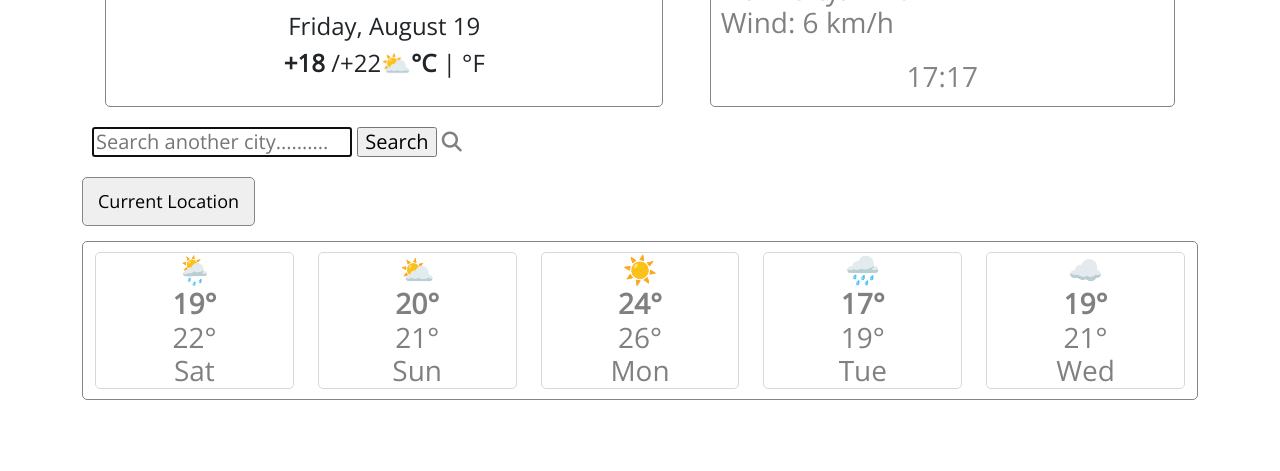
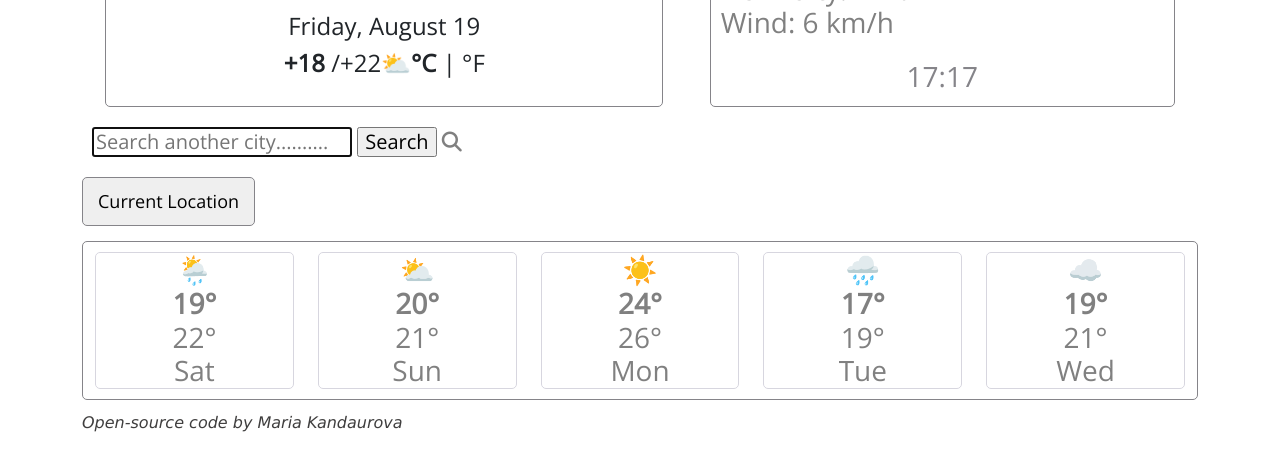
Before and after one commit to maryallys/weather, a plain HTML site: page index.html in a window 1280 px wide. Shown: the part 87-558 px from the top of the page. Drawn offline with nearby package versions, Linux system fonts and the light colour scheme.

Commit message:
Add files via upload
add link to github

```diff
--- a/index.html
+++ b/index.html
@@ -90,6 +90,9 @@
           </div>
         </div>
       </div>
+       <a href="https://github.com/maryallys/weather" target="_blank" class="footer">
+          Open-source code by Maria Kandaurova
+        </a>
     </div>
     <script src="src/index.js"></script>
   </body>
--- a/src/weatherstyle.css
+++ b/src/weatherstyle.css
@@ -19,6 +19,15 @@ h2 {
 h3 {
     text-align: center;
 }
+  .footer {
+      text-align: center;
+      color: #3f3e3e;
+      text-decoration: none;
+      font-style: oblique;
+      font-size: 16px;
+      font-family: "Lucida Sans", "Lucida Sans Regular", "Lucida Grande",
+          "Lucida Sans Unicode", Geneva, Verdana, sans-serif;
+  }
 .tempC {
     font-weight: bold;
 }
```
